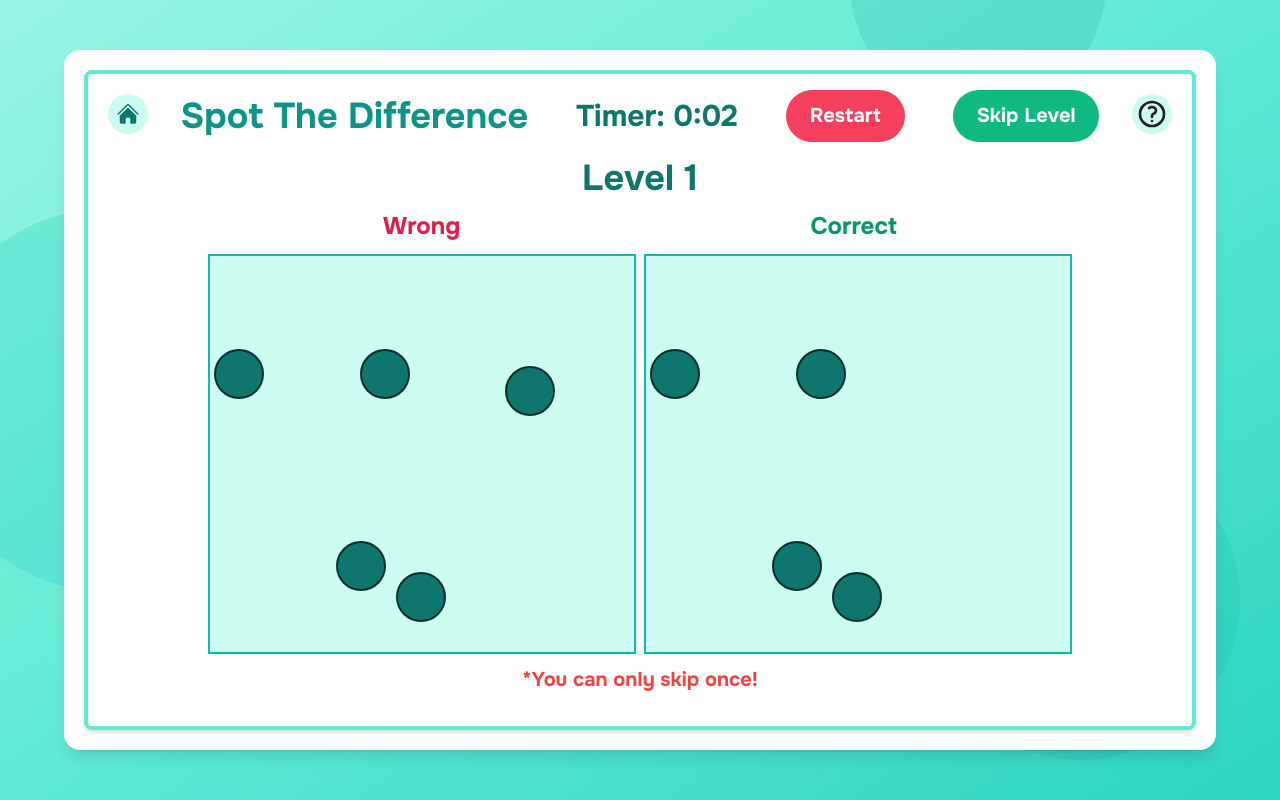
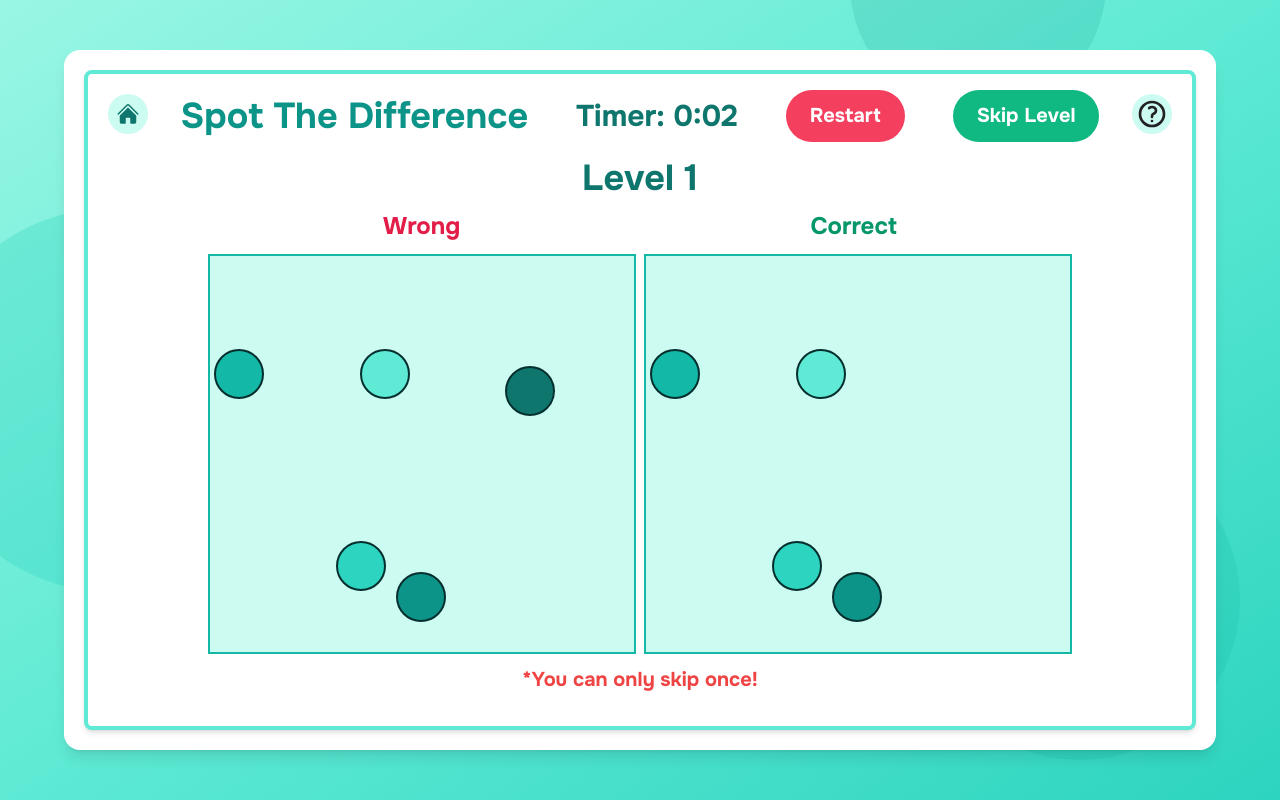
Before and after one commit to Souvik606/MindGames, a React (Create React App) app: page /spot-the-difference in a window 1280 px wide. Both pictures are taken after a click on the button "Proceed". Built offline with nearby package versions, Linux system fonts and the light colour scheme.

Commit message:
Add dynamic color shades to cubes in Spot The Difference game for enhanced visual variety

```diff
--- a/src/pages/SpotTheDifference.jsx
+++ b/src/pages/SpotTheDifference.jsx
@@ -21,6 +21,7 @@ const SpotTheDifference = () => {
   const cubeSize = 50;
 
   const wrongSound = new Audio("/sounds/wrong.wav");
+  const shades = ["300", "400", "500", "600", "700", "800", "900", "950"];
 
   const generatePosition = (containerSize, cubeSize) => {
     return Math.random() * (containerSize - cubeSize);
@@ -169,10 +170,12 @@ const SpotTheDifference = () => {
                   }}
                   className="border-2 border-teal-500 bg-teal-100"
                 >
-                  {cubes.map((cube) => (
+                  {cubes.map((cube, index) => (
                     <div
                       key={cube.id}
-                      className="cube bg-teal-700 rounded-full border-teal-950 border-2 cursor-crosshair"
+                      className={`cube bg-teal-${
+                        shades[index % shades.length]
+                      } rounded-full border-teal-950 border-2 cursor-crosshair`}
                       style={{
                         width: "50px",
                         height: "50px",
@@ -208,10 +211,12 @@ const SpotTheDifference = () => {
                   }}
                   className="border-2 border-teal-500 bg-teal-100"
                 >
-                  {cubes.map((cube) => (
+                  {cubes.map((cube, index) => (
                     <div
                       key={cube.id}
-                      className="cube bg-teal-700 rounded-full border-teal-950 border-2 cursor-crosshair"
+                      className={`cube bg-teal-${
+                        shades[index % shades.length]
+                      } rounded-full border-teal-950 border-2 cursor-crosshair`}
                       style={{
                         width: "50px",
                         height: "50px",
```
